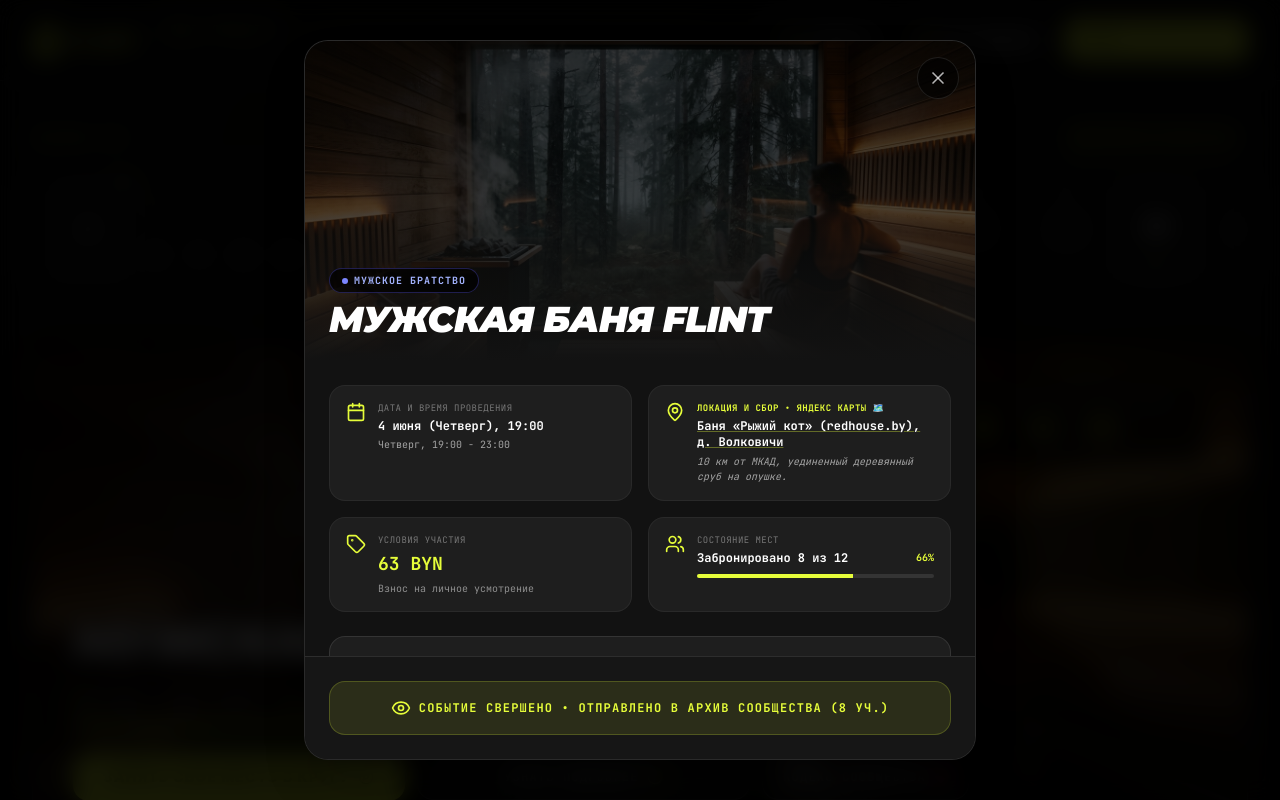
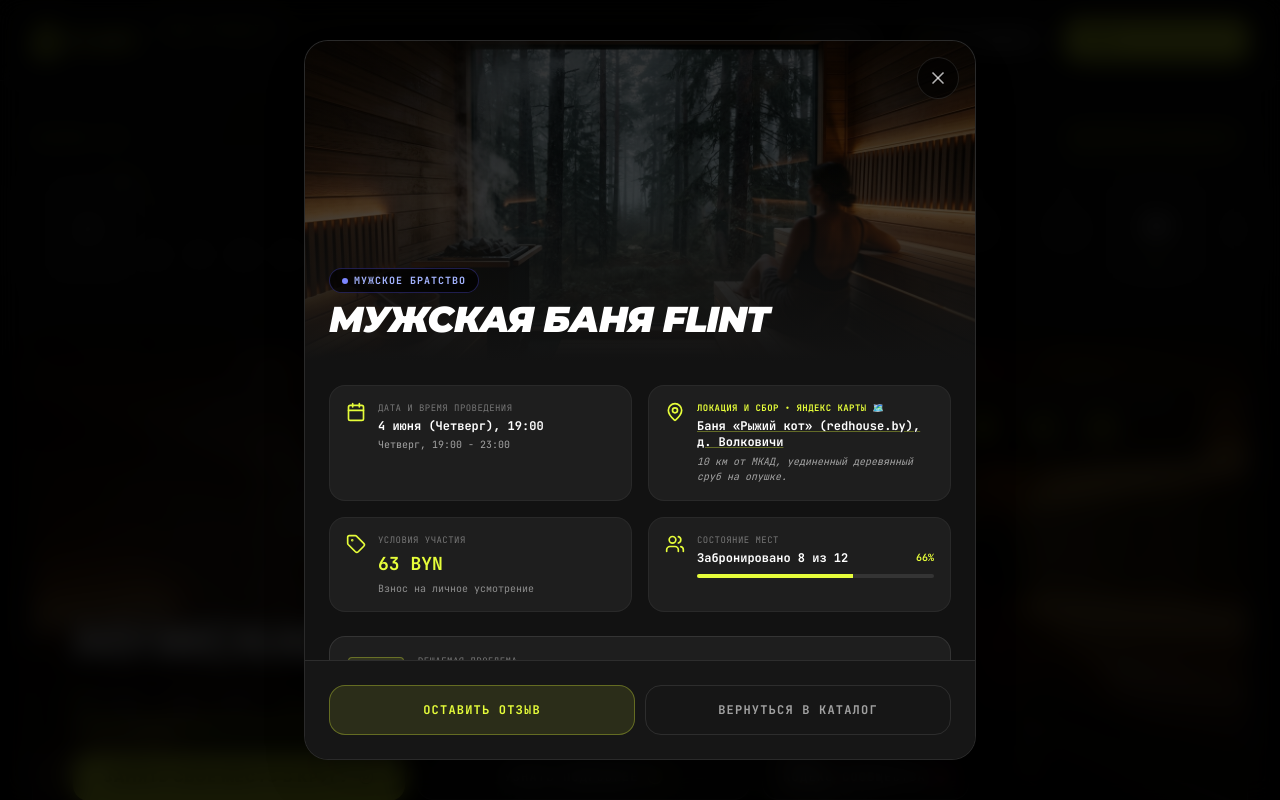
Before and after one commit to Artemewww/flint-live-in-moment, a React (Vite) app: page / in a window 1280 px wide. Both pictures are taken after a click on the button "УЗНАТЬ ПОДРОБНЕЕ". Shown: the top 800 px of the page. Built offline with nearby package versions, Linux system fonts and the light colour scheme.

Commit message:
feat: FeedbackModal триггер для прошедших событий

```diff
--- a/src/components/EventDetailModal.tsx
+++ b/src/components/EventDetailModal.tsx
@@ -302,12 +302,25 @@ export default function EventDetailModal({
         {/* Footer Registration Action Area */}
         <div className="p-6 border-t border-white/10 bg-[#161616] flex flex-col sm:flex-row gap-3 items-stretch justify-between snap-none">
           {phase === 'past' ? (
-            /* Archive state */
-            <div className="flex items-center gap-2 w-full">
-              <div className="bg-[#E6FD3A]/10 border border-[#E6FD3A]/20 rounded-2xl w-full py-4 flex items-center justify-center gap-2 text-[#E6FD3A]">
-                <Eye className="w-5 h-5 text-[#E6FD3A]" />
-                <span className="text-xs font-bold font-mono uppercase tracking-widest">СОБЫТИЕ СВЕРШЕНО • ОТПРАВЛЕНО В АРХИВ СООБЩЕСТВА ({totalRegistered} уч.)</span>
-              </div>
+            /* Past event - feedback button */
+            <div className="flex flex-col sm:flex-row gap-2.5 items-stretch w-full">
+              <button
+                type="button"
+                onClick={() => {
+                  onClose();
+                  window.dispatchEvent(new CustomEvent('openFeedback', { detail: { eventId: event.id, eventTitle: event.title } }));
+                }}
+                className="flex-1 bg-brand/10 border border-brand/30 text-brand py-4 rounded-2xl text-xs font-bold uppercase tracking-widest hover:bg-brand/20 transition-colors cursor-pointer font-mono"
+              >
+                Оставить отзыв
+              </button>
+              <button
+                type="button"
+                onClick={onClose}
+                className="flex-1 border border-white/10 py-4 rounded-2xl text-xs font-bold uppercase tracking-widest text-[#FFF]/60 hover:bg-[#FFF]/5 transition-colors cursor-pointer font-mono bg-transparent"
+              >
+                Вернуться в каталог
+              </button>
             </div>
           ) : isLocked ? (
             /* «Под замочком» — набор ещё не открыт */
```
